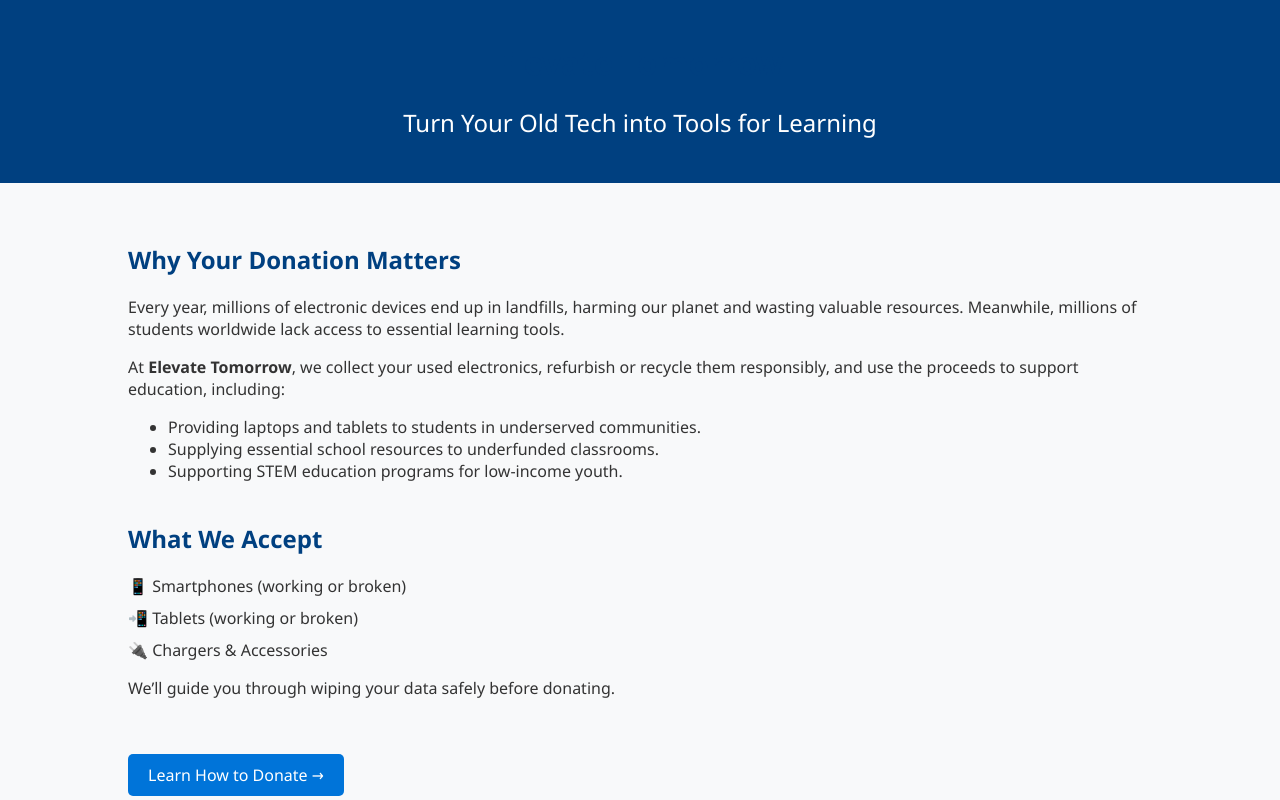
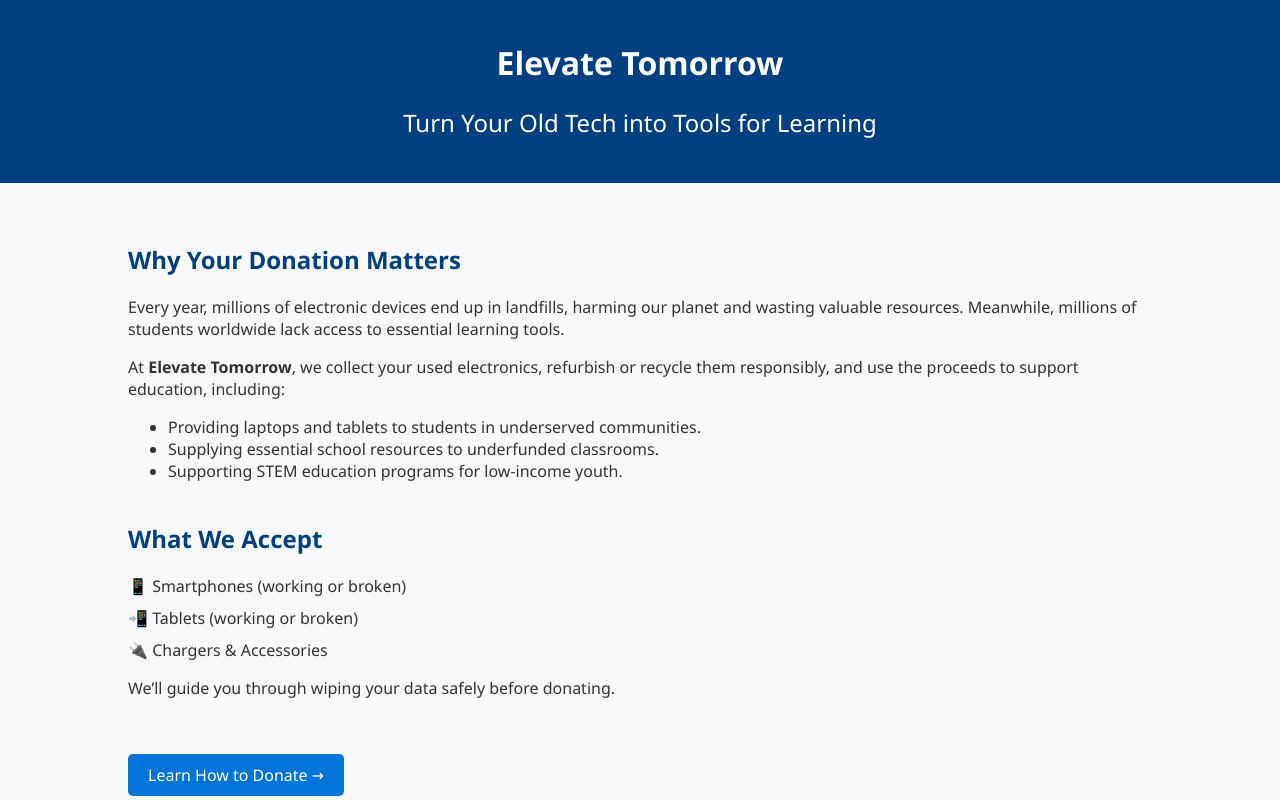
Before and after one commit to startupinnovation/elevatetomorrow, a plain HTML site: page index.html in a window 1280 px wide. Shown: the top 800 px of the page. Drawn offline with Linux system fonts and the light colour scheme.

Commit message:
Update style.css

```diff
--- a/style.css
+++ b/style.css
@@ -31,6 +31,11 @@ h1, h2 {
     color: #004080;
 }
 
+/* Override just in the header */
+header h1 {
+    color: white;
+}
+
 a.button {
     display: inline-block;
     margin-top: 15px;
```
